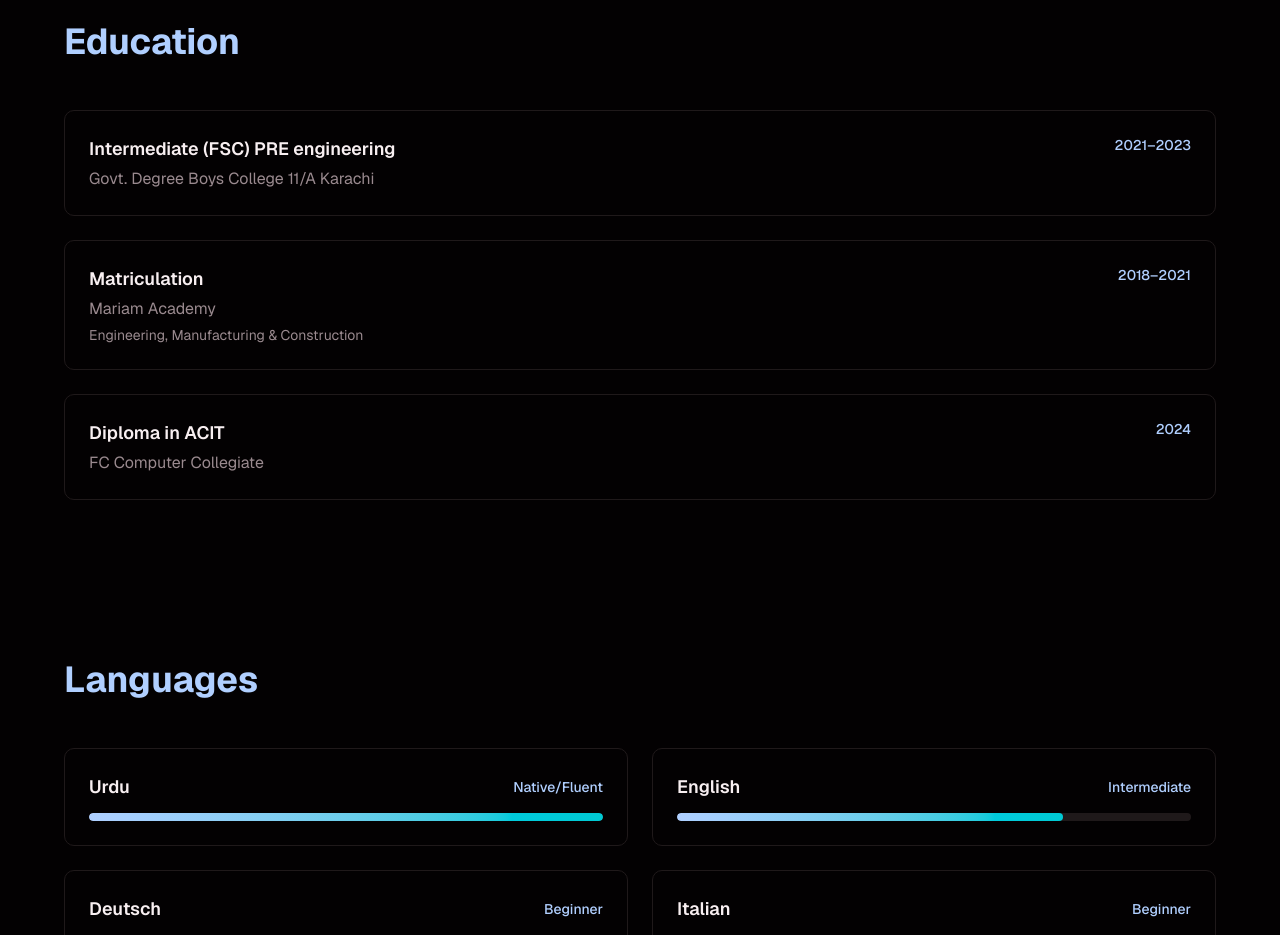
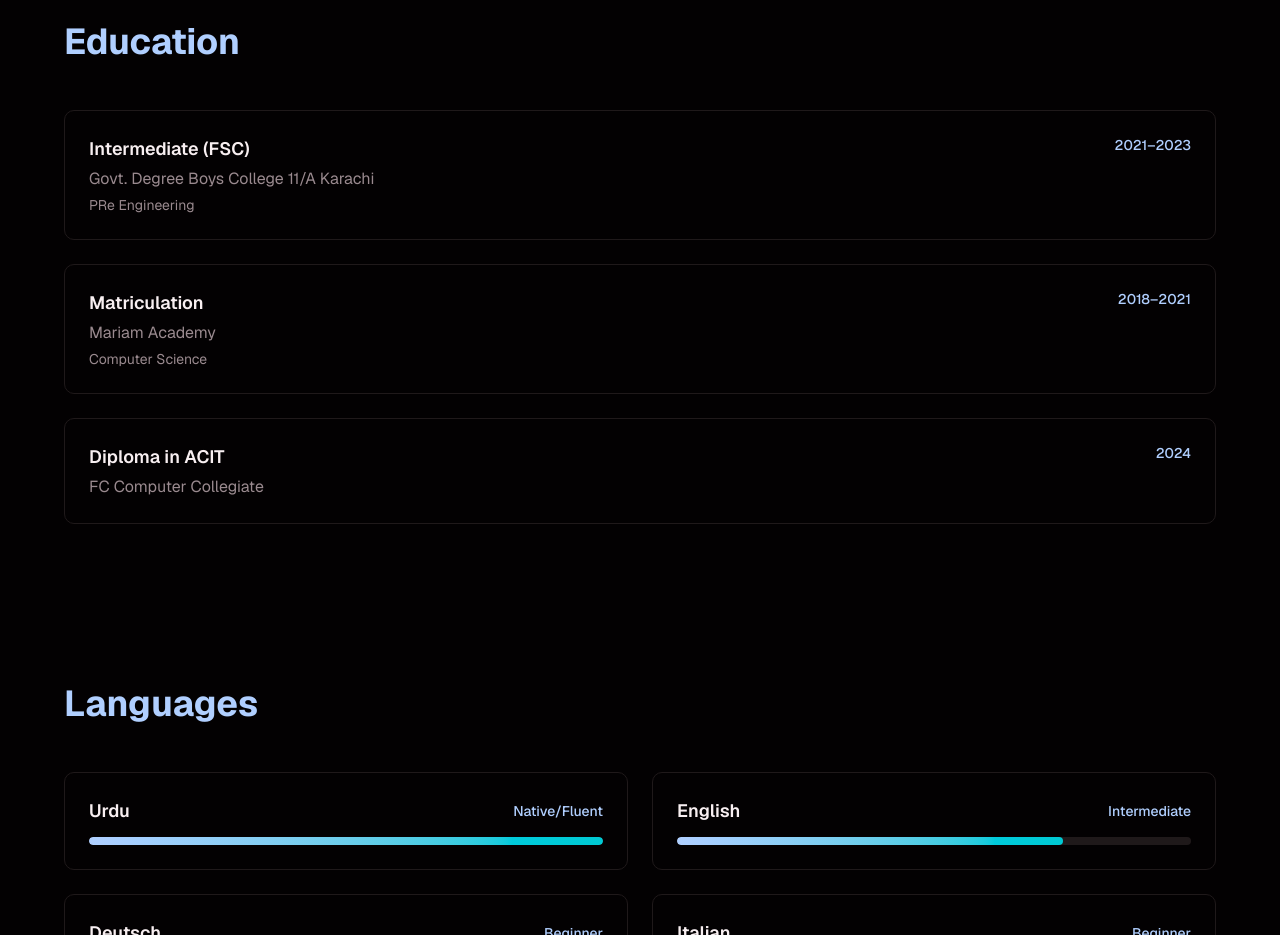
Before and after one commit to ZENOxELITE/Aliyan-portfolio, a Next.js app: page / in a window 1280 px wide. Shown: the part 2040-2975 px from the top of the page. Built offline with nearby package versions, Linux system fonts and the light colour scheme.

Commit message:
Update education details in education.tsx

```diff
--- a/components/education.tsx
+++ b/components/education.tsx
@@ -1,15 +1,16 @@
 export default function Education() {
   const educationItems = [
     {
-      degree: "Intermediate (FSC) PRE engineering",
+      degree: "Intermediate (FSC)",
       school: "Govt. Degree Boys College 11/A Karachi",
       year: "2021–2023",
+      details: "PRe Engineering",
     },
     {
       degree: "Matriculation",
       school: "Mariam Academy",
       year: "2018–2021",
-      details: "Engineering, Manufacturing & Construction",
+      details: "Computer Science",
     },
     {
       degree: "Diploma in ACIT",
```
